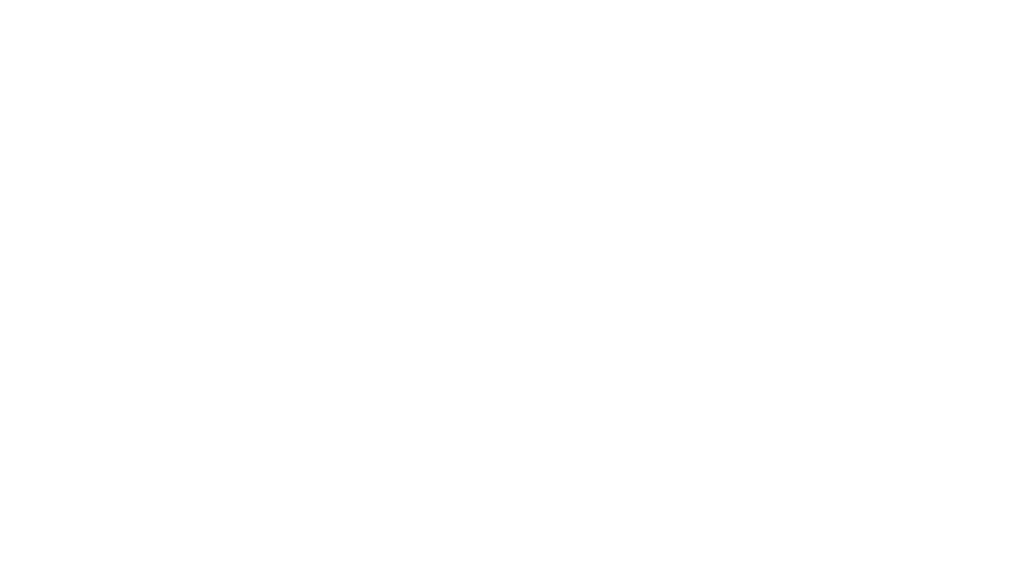
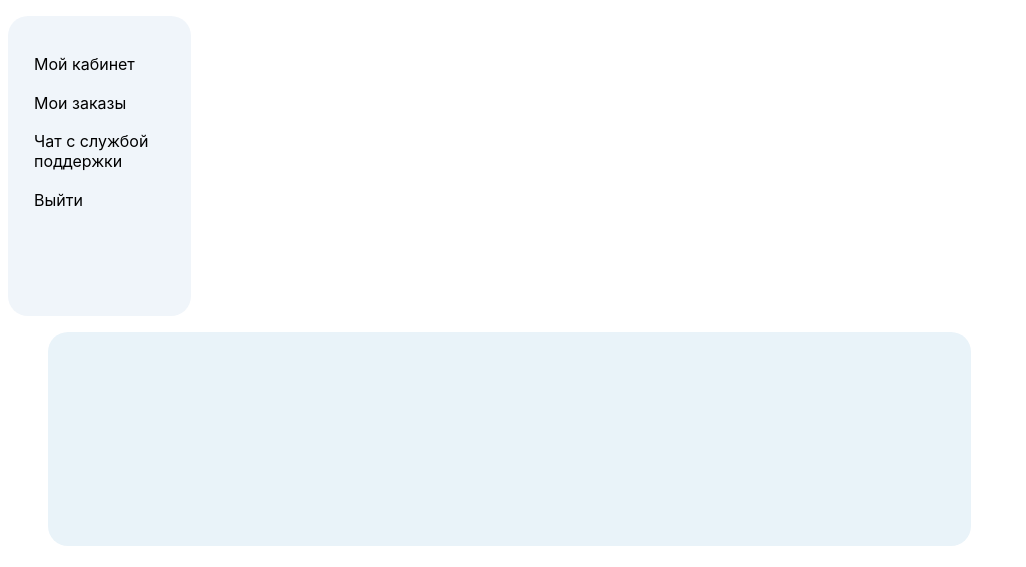
Before and after one commit to MikeSherif/first_real_case, a plain HTML site: page index.html in a window 1280 px wide. Shown: the whole page, without its empty margins (0-1026 px from the left). Drawn offline with Linux system fonts and the light colour scheme; files that its build step writes are made by us from their sources.

Commit message:
Левое меню

```diff
--- a/index.html
+++ b/index.html
@@ -5,7 +5,6 @@
     <meta name="viewport"
           content="width=device-width, user-scalable=no, initial-scale=1.0, maximum-scale=1.0, minimum-scale=1.0">
     <meta http-equiv="X-UA-Compatible" content="ie=edge">
-    <link rel="stylesheet" href="./styles/global.css">
     <link rel="stylesheet" href="./styles/style.css">
     <title>Document</title>
 </head>
@@ -14,12 +13,28 @@
         <section class="sculpture">
             <div class="container">
                 <aside class="sculpture__links">
-
+                    <ul class="sculpture__links-list">
+                        <li class="sculpture__links-list-item">
+                            <a href="" class="sculpture__links-list-item-text">Мой кабинет</a>
+                        </li>
+                        <li class="sculpture__links-list-item">
+                            <a href="" class="sculpture__links-list-item-text">Мои заказы</a>
+                        </li>
+                        <li class="sculpture__links-list-item">
+                            <a href="" class="sculpture__links-list-item-text">Чат с службой поддержки</a>
+                        </li>
+                        <li class="sculpture__links-list-item">
+                            <a href="" class="sculpture__links-list-item-text">Выйти</a>
+                        </li>
+                    </ul>
                 </aside>
 
                 <article class="sculpture__items">
                     <ul class="sculpture__items-list">
-                        <li class="sculpture__item">
+                        <li class="sculpture__item sculpture__item-active">
+
+                        </li>
+                        <li class="sculpture__item sculpture__item-active-done">
 
                         </li>
                     </ul>
--- a/style/global.css
+++ /dev/null
@@ -1,34 +0,0 @@
-*,
-*::before,
-*::after {
-  box-sizing: border-box;
-}
-
-body {
-  min-width: 1100px;
-  margin: 0;
-  font-family: Raleway, sans-serif;
-}
-
-h1,
-h2,
-h3,
-h4,
-h5,
-h6,
-p,
-ul,
-ol,
-li,
-blockquote {
-  margin: 0;
-  padding: 0;
-}
-
-a {
-  color: inherit;
-}
-
-img {
-  width: 100%;
-}
--- /dev/null
+++ b/styles/style.css
@@ -0,0 +1,52 @@
+
+.container{
+
+}
+
+.sculpture__links{
+    width: 183px;
+    height: 300px;
+    background-color: #F0F5FA;
+    border-radius: 20px;
+    margin: 0;
+    padding: 0;
+}
+
+.sculpture__links-list{
+    display: flex;
+    flex-direction: column;
+    gap: 19px;
+    padding: 39px 0 0 26px;
+    list-style: none;
+}
+
+.sculpture__links-list-item-text{
+    font-family: Inter;
+    color: rgb(0, 0, 0);
+    font-size: 16px;
+    font-weight: 400;
+    line-height: 19.68px;
+    text-decoration: none;
+}
+
+.sculpture__items-list{
+    display: flex;
+    flex-direction: column;
+    gap: 24px;
+}
+
+.sculpture__item{
+    border-radius: 20px;
+    width: 923px;
+    height: 214px;
+    list-style: none;
+}
+
+.sculpture__item-active{
+    background-color: #e9f3f9;
+}
+
+.sculpture__item-active-done{
+    background-color: #e9f3f9;
+    opacity: 0.3;
+}
```
Also changed, not shown: style/style.css (deleted).
